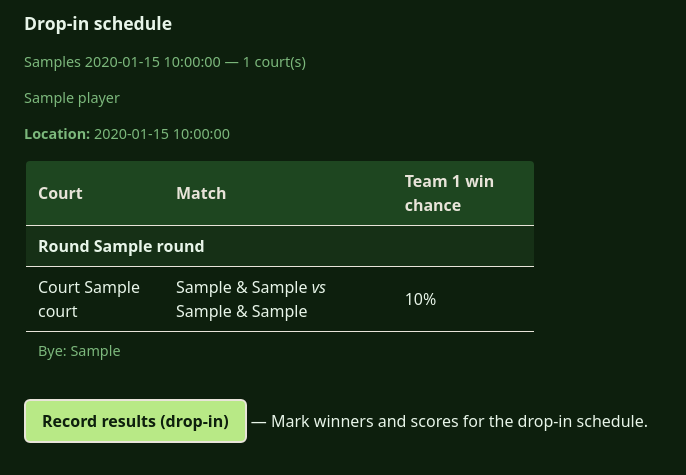
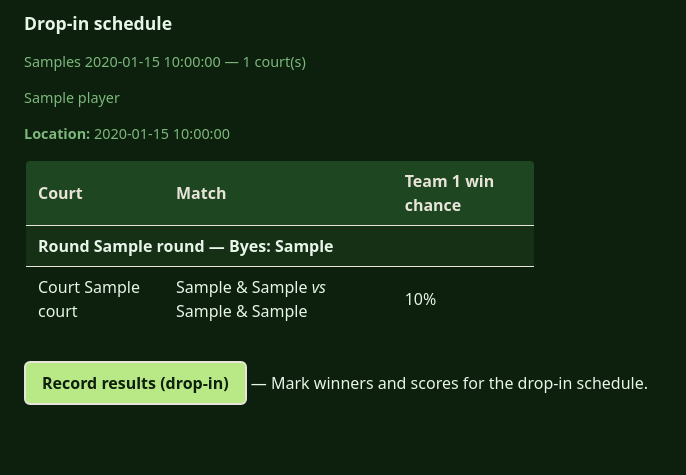
Before and after one commit to Brue33/pickleball-scheduler, a Flask app: template templates/schedule.html in a window 1280 px wide. Shown: the part 414-889 px from the top of the page, without its empty margins (0-686 px from the left). After the commit the page ends 819 px from the top, so only its background shows below. Run offline with Flask 2, Linux system fonts and the light colour scheme; the template is opened without the code that fills it: most values are stand-ins (such as "Sample title", 1, 10 or a date in 2020).

Commit message:
Round Byes

```diff
--- a/templates/generate.html
+++ b/templates/generate.html
@@ -55,7 +55,7 @@
           {% for e in draft_schedule.schedule_entries %}
             {% set i = loop.index0 %}
             {% if loop.first or e.get('round', 1) != draft_schedule.schedule_entries[loop.index0 - 1].get('round', 1) %}
-              <tr><td colspan="4" style="font-weight: 600; background: var(--surface); padding: 0.5rem 0.75rem;">Round {{ e.get('round', 1) }}</td></tr>
+              <tr><td colspan="4" style="font-weight: 600; background: var(--surface); padding: 0.5rem 0.75rem;">Round {{ e.get('round', 1) }}{% if e.get('round_bye') %} — Byes: {{ e.round_bye|join(', ') }}{% endif %}</td></tr>
             {% endif %}
             <tr>
               <td>Court {{ e.get('court', 'A') }}</td>
@@ -87,9 +87,6 @@
               </td>
               <td>{{ (e.prob * 100)|int }}%</td>
             </tr>
-            {% if e.get('round_bye') %}
-              <tr><td colspan="4" style="color: var(--muted); font-size: 0.9rem;">Bye: {{ e.round_bye|join(', ') }}</td></tr>
-            {% endif %}
           {% endfor %}
         </tbody>
       </table>
--- a/templates/schedule.html
+++ b/templates/schedule.html
@@ -24,16 +24,13 @@
       <tbody>
         {% for e in published_schedule.schedule_entries %}
           {% if loop.first or e.get('round', 1) != published_schedule.schedule_entries[loop.index0 - 1].get('round', 1) %}
-            <tr><td colspan="3" style="font-weight: 600; background: var(--surface); padding: 0.5rem 0.75rem;">Round {{ e.get('round', 1) }}</td></tr>
+            <tr><td colspan="3" style="font-weight: 600; background: var(--surface); padding: 0.5rem 0.75rem;">Round {{ e.get('round', 1) }}{% if e.get('round_bye') %} — Byes: {{ e.round_bye|join(', ') }}{% endif %}</td></tr>
           {% endif %}
           <tr>
             <td>Court {{ e.get('court', 'A') }}</td>
             <td>{{ e.team1[0] }} & {{ e.team1[1] }} <em>vs</em> {{ e.team2[0] }} & {{ e.team2[1] }}</td>
             <td>{{ (e.prob * 100)|int }}%</td>
           </tr>
-          {% if e.get('round_bye') %}
-            <tr><td colspan="3" style="color: var(--muted); font-size: 0.9rem;">Bye: {{ e.round_bye|join(', ') }}</td></tr>
-          {% endif %}
         {% endfor %}
       </tbody>
     </table>
@@ -90,16 +87,13 @@
       <tbody>
         {% for e in drop_in_schedule.schedule_entries %}
           {% if loop.first or e.get('round', 1) != drop_in_schedule.schedule_entries[loop.index0 - 1].get('round', 1) %}
-            <tr><td colspan="3" style="font-weight: 600; background: var(--surface); padding: 0.5rem 0.75rem;">Round {{ e.get('round', 1) }}</td></tr>
+            <tr><td colspan="3" style="font-weight: 600; background: var(--surface); padding: 0.5rem 0.75rem;">Round {{ e.get('round', 1) }}{% if e.get('round_bye') %} — Byes: {{ e.round_bye|join(', ') }}{% endif %}</td></tr>
           {% endif %}
           <tr>
             <td>Court {{ e.get('court', 'A') }}</td>
             <td>{{ e.team1[0] }} & {{ e.team1[1] }} <em>vs</em> {{ e.team2[0] }} & {{ e.team2[1] }}</td>
             <td>{{ (e.prob * 100)|int }}%</td>
           </tr>
-          {% if e.get('round_bye') %}
-            <tr><td colspan="3" style="color: var(--muted); font-size: 0.9rem;">Bye: {{ e.round_bye|join(', ') }}</td></tr>
-          {% endif %}
         {% endfor %}
       </tbody>
     </table>
--- a/templates/schedule_result.html
+++ b/templates/schedule_result.html
@@ -18,7 +18,7 @@
         {% for e in schedule_entries %}
           {% set i = loop.index0 %}
           {% if loop.first or e.get('round', 1) != schedule_entries[loop.index0 - 1].get('round', 1) %}
-            <tr><td colspan="5" style="font-weight: 600; background: var(--surface); padding: 0.5rem 0.75rem;">Round {{ e.get('round', 1) }}</td></tr>
+            <tr><td colspan="5" style="font-weight: 600; background: var(--surface); padding: 0.5rem 0.75rem;">Round {{ e.get('round', 1) }}{% if e.get('round_bye') %} — Byes: {{ e.round_bye|join(', ') }}{% endif %}</td></tr>
           {% endif %}
           <tr>
             <td>Court {{ e.get('court', 'A') }}</td>
@@ -40,9 +40,6 @@
               <input type="number" name="score_team2_{{ i }}" min="0" max="99" placeholder="9" style="width: 3.5rem;">
             </td>
           </tr>
-          {% if e.get('round_bye') %}
-            <tr><td colspan="5" style="color: var(--muted); font-size: 0.9rem;">Bye: {{ e.round_bye|join(', ') }}</td></tr>
-          {% endif %}
         {% endfor %}
       </tbody>
     </table>
```
